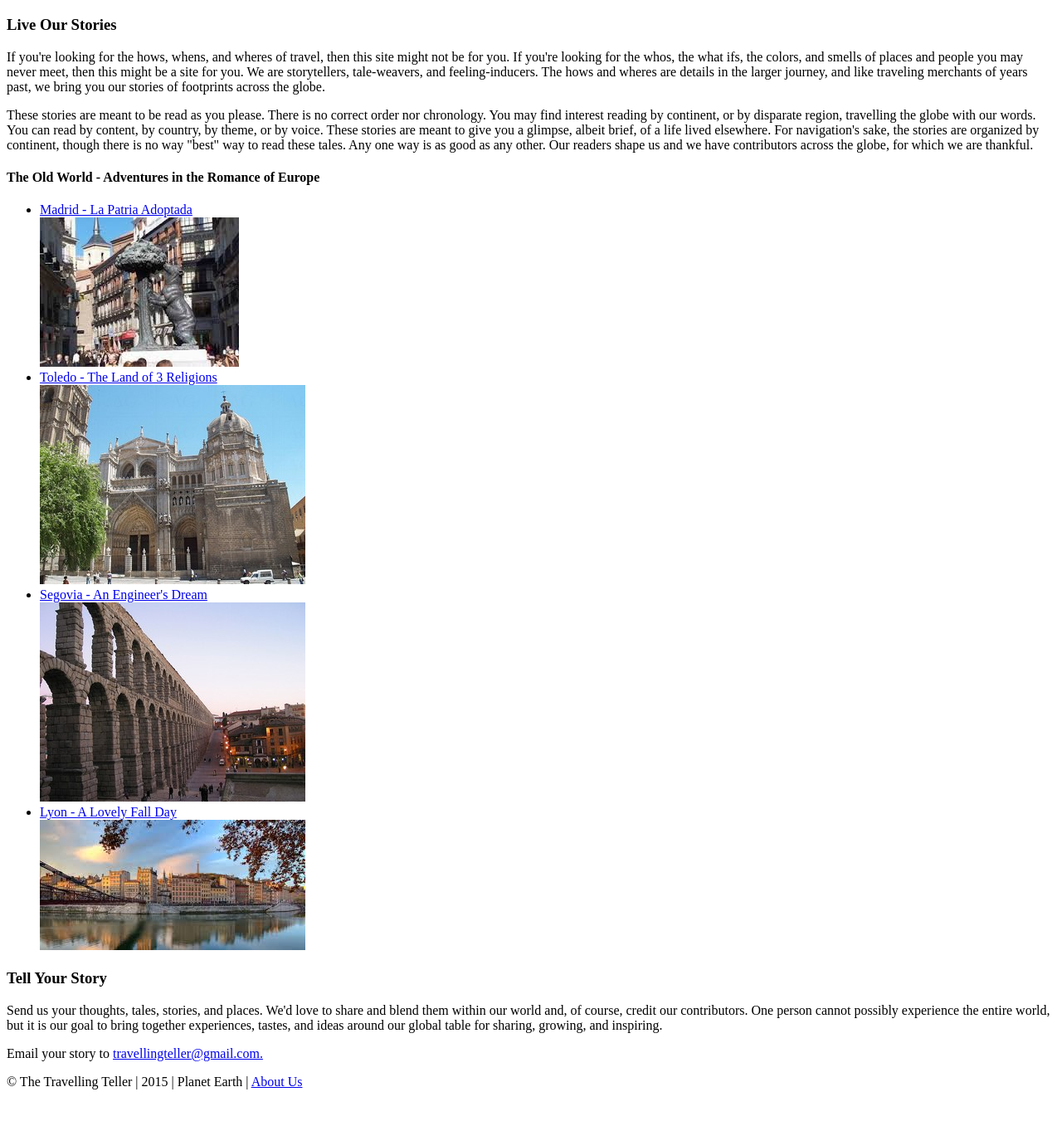
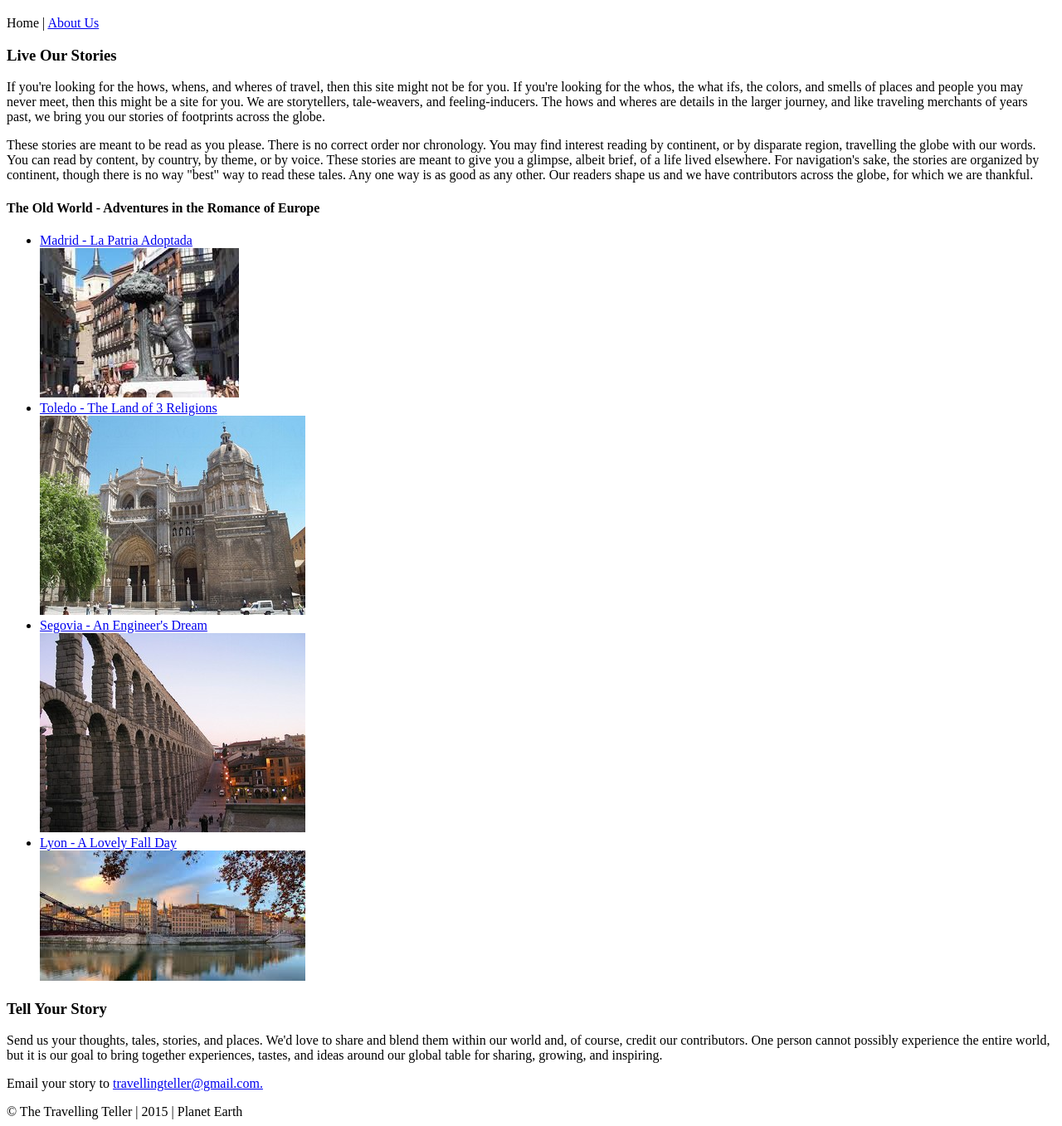
Before and after one commit to LindseyCWilcox/portfolio, a plain HTML site: page index.html in a window 1280 px wide. Shown: the part 61-1418 px from the top of the page at 83% size. Before the commit the page ends 1382 px from the top, so only its background shows below. Drawn offline with Linux system fonts and the light colour scheme.

Commit message:
Fixed top navigation

```diff
--- a/index.html
+++ b/index.html
@@ -8,6 +8,7 @@
   <header>
     <h1>The Travelling Teller - Not Your Average Travel Site</h1>
   </header>
+  <nav>Home | <a href="about-us.html" target="_blank">About Us</a></nav>
   <article>
     <h3>Live Our Stories</h3>
     <p>If you're looking for the hows, whens, and wheres of travel, then this site might not be for you. If you're looking for the whos, the what ifs, the colors, and smells of places and people you may never meet, then this might be a site for you. We are storytellers, tale-weavers, and feeling-inducers. The hows and wheres are details in the larger journey, and like traveling merchants of years past, we bring you our stories of footprints across the globe.</p>
@@ -30,5 +31,5 @@
     <p>Send us your thoughts, tales, stories, and places. We'd love to share and blend them within our world and, of course, credit our contributors. One person cannot possibly experience the entire world, but it is our goal to bring together experiences, tastes, and ideas around our global table for sharing, growing, and inspiring.</p>
     <p>Email your story to <a href="mailto:travellingteller@gmail.com">travellingteller@gmail.com.</a></p>
 </body>
-<footer>&copy; The Travelling Teller | 2015 | Planet Earth | <a href="about-us.html" target="blank">About Us</a> </footer>
+<footer>&copy; The Travelling Teller | 2015 | Planet Earth </a> </footer>
 </html>
```
Also changed, not shown: about-us.html (+2 -1 lines).
